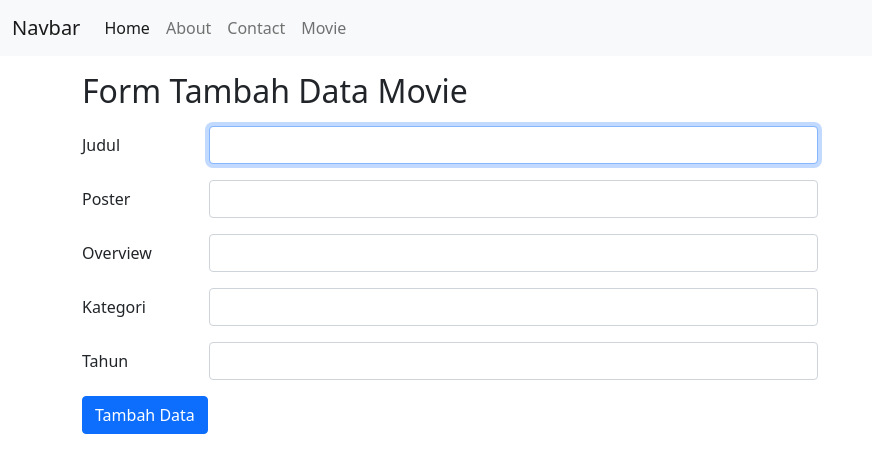
After one commit to mauraqoonitah/learnCodeigniter4, a CodeIgniter 4 app: template app/Views/movie/create.php in a window 1280 px wide. The commit adds this page. Shown: the top 473 px of the page, without its empty margins (0-872 px from the left). Run offline with PHP 8.4 and a stand-in for CodeIgniter, Linux system fonts and the light colour scheme; the template is opened without the code that fills it, so the values that code supplies are empty; some libraries are stand-ins or nearby versions.

Commit message:
insert data

```diff
--- a/app/Config/Routes.php
+++ b/app/Config/Routes.php
@@ -33,6 +33,8 @@ $routes->setAutoRoute(true);
 // route since we don't have to scan directories.
 $routes->get('/', 'Pages::index');
 
+$routes->get('/movie/create', 'Movie::create');
+
 $routes->get('/movie/(:segment)', 'Movie::detail/$1');
 
 
--- a/app/Models/MovieModel.php
+++ b/app/Models/MovieModel.php
@@ -8,6 +8,7 @@ class movieModel extends Model
 {
     protected $table      = 'movie';
     protected $useTimestamps = true;
+    protected $allowedFields = ['judul', 'slug', 'poster', 'overview', 'kategori', 'tahun'];
 
     public function getMovie($slug = false)
     {
--- /dev/null
+++ b/app/Views/movie/create.php
@@ -0,0 +1,57 @@
+<?= $this->extend('layout/template'); ?>
+
+<?= $this->section('content'); ?>
+
+
+<div class="container">
+    <div class="row">
+        <div class="col-8">
+            <h2 class="my-3">Form Tambah Data Movie</h2>
+
+            <form action="/movie/save" method="POST">
+                <?= csrf_field(); ?>
+
+                <div class="row mb-3">
+                    <label for="judul" class="col-sm-2 col-form-label">Judul</label>
+                    <div class="col-sm-10">
+                        <input type="text" class="form-control" id="judul" name="judul" autofocus>
+                    </div>
+                </div>
+                <div class="row mb-3">
+                    <label for="poster" class="col-sm-2 col-form-label">Poster</label>
+                    <div class="col-sm-10">
+                        <input type="text" class="form-control" id="poster" name="poster">
+                    </div>
+                </div>
+                <div class="row mb-3">
+                    <label for="overview" class="col-sm-2 col-form-label">Overview</label>
+                    <div class="col-sm-10">
+                        <input type="text" class="form-control" id="overview" name="overview">
+                    </div>
+                </div>
+                <div class="row mb-3">
+                    <label for="kategori" class="col-sm-2 col-form-label">Kategori</label>
+                    <div class="col-sm-10">
+                        <input type="text" class="form-control" id="kategori" name="kategori">
+                    </div>
+                </div>
+                <div class="row mb-3">
+                    <label for="tahun" class="col-sm-2 col-form-label">Tahun</label>
+                    <div class="col-sm-10">
+                        <input type="text" class="form-control" id="tahun" name="tahun">
+                    </div>
+                </div>
+
+
+                <button type="submit" class="btn btn-primary">Tambah Data</button>
+            </form>
+
+
+
+        </div>
+    </div>
+</div>
+
+
+
+<?= $this->endSection(); ?>
```
Also changed, not shown: app/Controllers/Movie.php (+35 -0 lines), app/Views/movie/index.php (+8 -0 lines).
